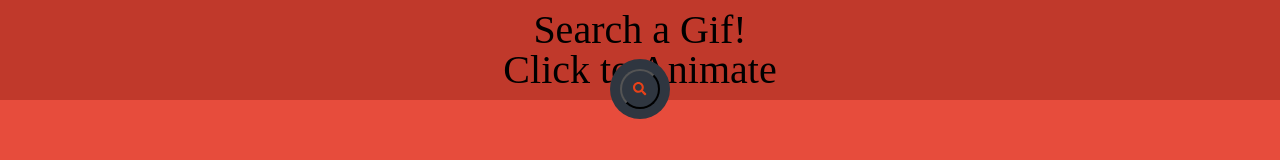
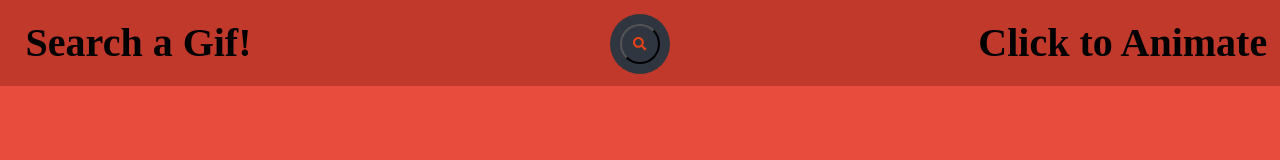
Before and after one commit to ChickinSupp/Giphy-API, a plain HTML site: page index.html in a window 1280 px wide. Drawn offline with nearby package versions, Linux system fonts and the light colour scheme.

Commit message:
added more styling

```diff
--- a/resources/css/style.css
+++ b/resources/css/style.css
@@ -11,14 +11,31 @@ header{
     padding-bottom: 10px;
 }
 
-header h1{
-    text-align: center;
+.h1{
     font-size: 40px;
+    margin-left: 1%;
+    padding: 1%;
+    font-weight: bold;
+    float: left;
+}
+
+.h1-2{
+    font-size: 40px;
+    font-weight: bold;
+    float: right;
+    margin-left: 1%;
+    padding: 1%;
+}
+
+header::after{
+    content: '';
+    display: block;
+    clear: both;
 }
 
 .search-box{
     position: absolute;
-    top: 11.1%;
+    top: 5.5%;
     left: 50%;
     transform: translate(-50%,-50%);
     background: #2f3640;
@@ -26,6 +43,12 @@ header h1{
     border-radius: 40px;
     padding: 10px;
 
+}
+
+.search-box::after{
+    content: '';
+    display: block;
+    clear: both;
 }
 
 .search-box:hover > .search-text{
@@ -64,12 +87,6 @@ header h1{
     width: 0px;
 }
 
-header:after{
-    content: '';
-    display: block;
-    clear: both;
-}
-
 .main-content{
     margin-top: 7%;
 }
```
